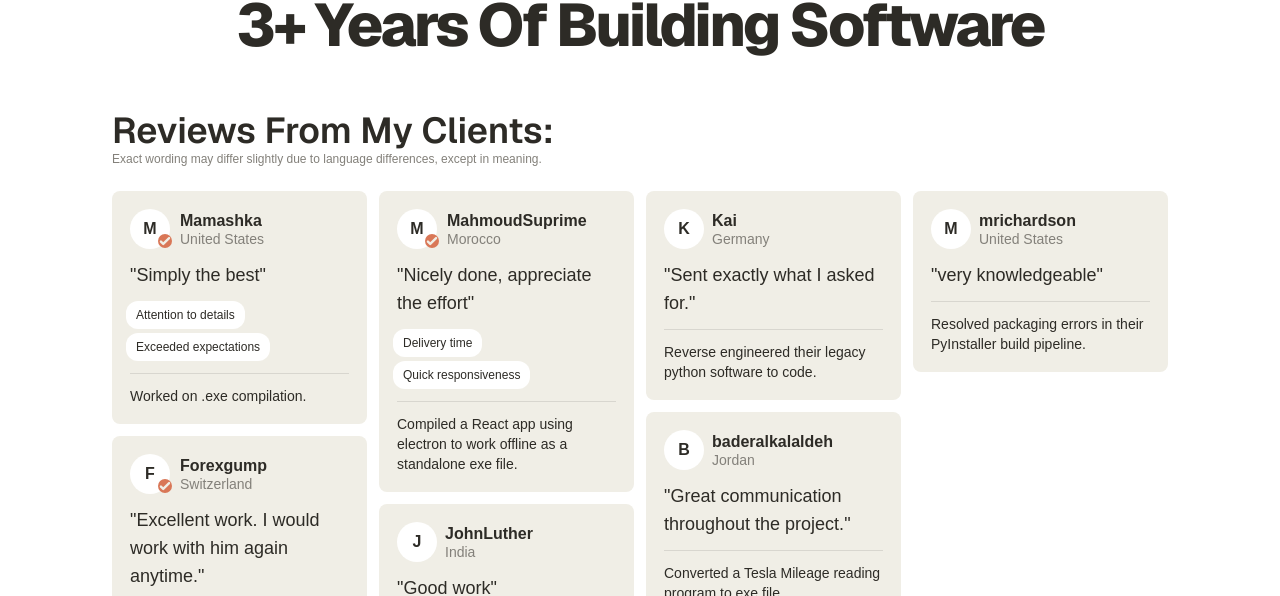
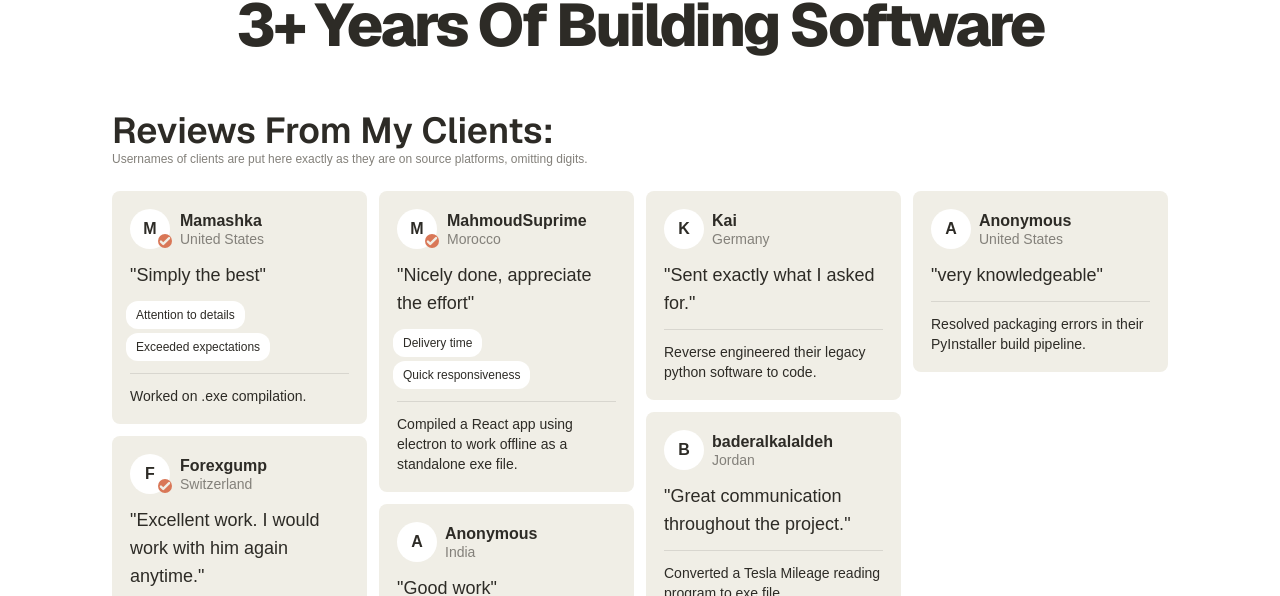
Before and after one commit to ShahzaibAhmad05/portfolio, a Next.js app: page / in a window 1280 px wide. Shown: the part 877-1473 px from the top of the page. Built offline with nearby package versions, Linux system fonts and the light colour scheme.

Commit message:
update on iter-2

```diff
--- a/app/ProofingSection.tsx
+++ b/app/ProofingSection.tsx
@@ -36,7 +36,7 @@ const reviews = [
     featured: ["Delivery time", "Quick responsiveness"],
   },
   {
-    name: "JohnLuther",
+    name: "Anonymous",
     location: "India",
     text: "Good work",
     details: "Fixed issues with selenium chrome drivers and gmail api.",
@@ -63,7 +63,7 @@ const reviews = [
     featured: [],
   },
   {
-    name: "mrichardson",
+    name: "Anonymous",
     location: "United States",
     text: "very knowledgeable",
     details: "Resolved packaging errors in their PyInstaller build pipeline.",
@@ -84,7 +84,7 @@ export default function ProofingSection() {
         <p className="font-semibold font-sans text-4xl mb-2 sm:mb-0">
           Reviews From My Clients:
         </p>
-        <p className="hidden sm:block text-muted text-sm sm:text-xs">Exact wording may differ slightly due to language differences, except in meaning.</p>
+        <p className="hidden sm:block text-muted text-sm sm:text-xs">Usernames of clients are put here exactly as they are on source platforms, omitting digits.</p>
       </div>
 
       <motion.div
```
